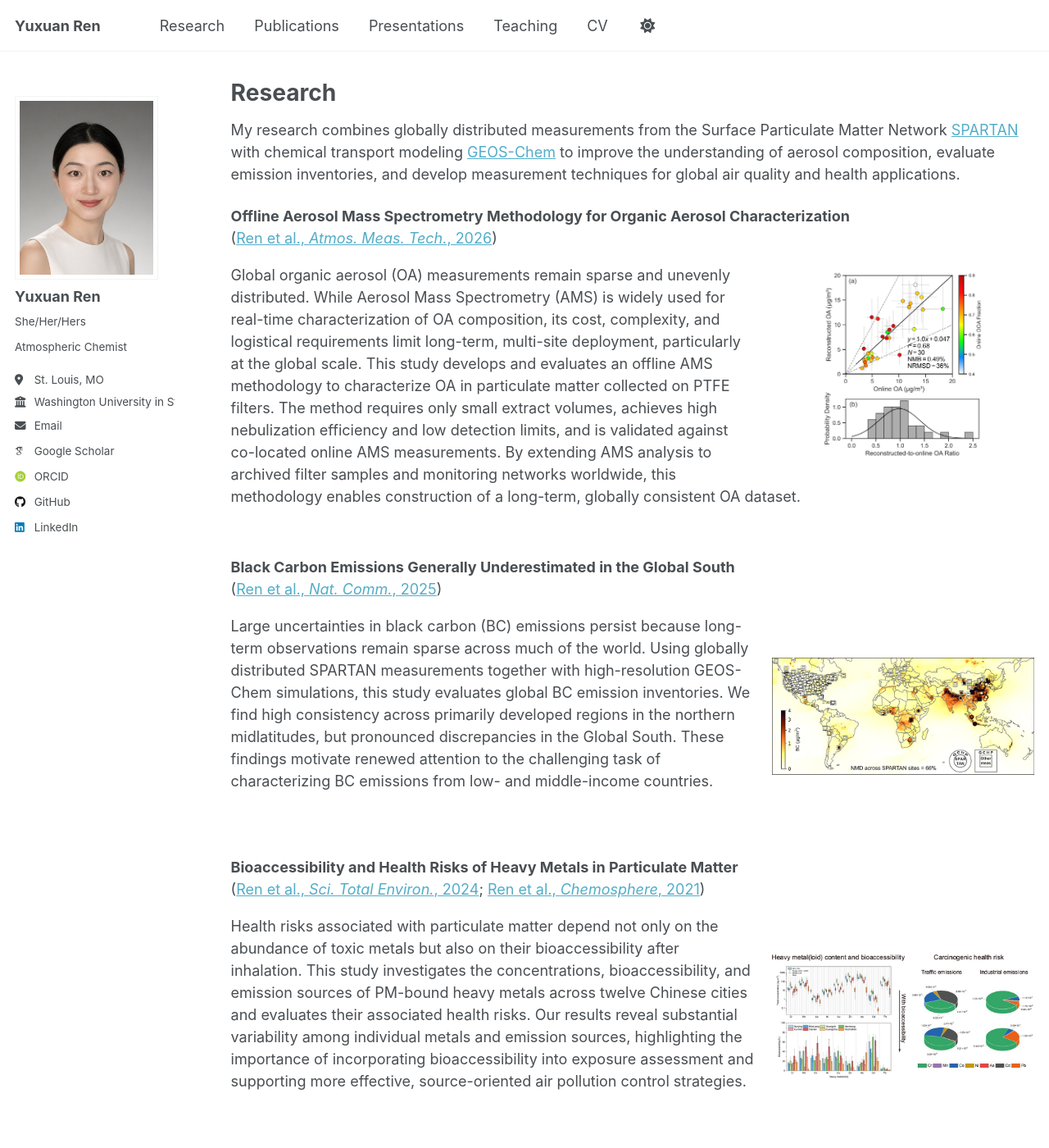
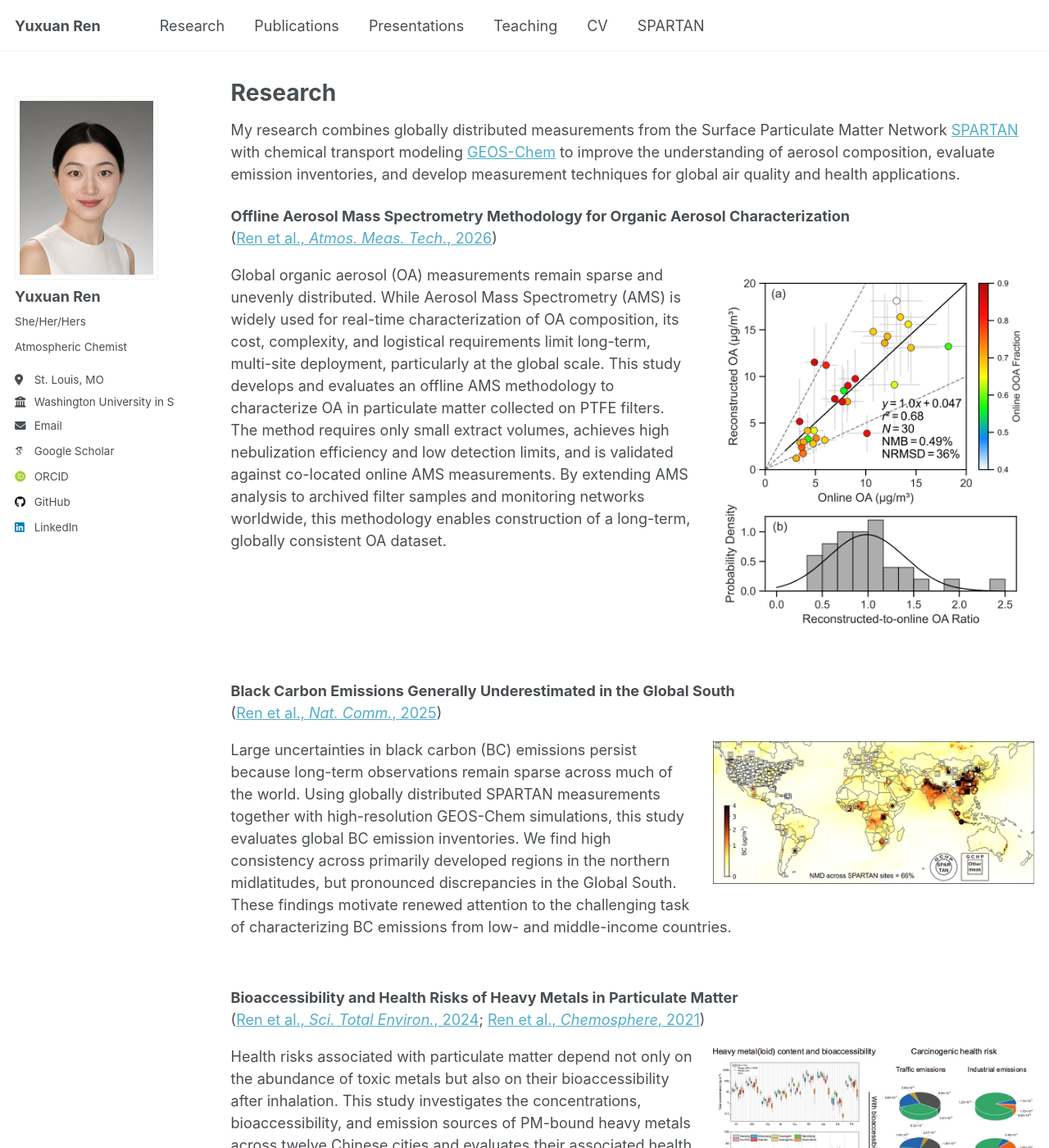
Before and after one commit to yuxuanren1/yuxuanren1.github.io, a Jekyll site: the page built from _pages/Research.md, in a window 1280 px wide and 1400 px high. Shown: the whole window at 82% size. Built offline with Jekyll 4.4.1, drawn with Linux system fonts in a browser that asks for light colours; some web fonts are replaced.

Commit message:
Enlarge Research figures to 40%, drop dark mode toggle, add SPARTAN nav link
- Research page figures now take ~40% width (was a fixed 320x240 box),
  leaving ~60% for the description text.
- Remove the dark/light theme toggle button from the top nav.
- Add a "SPARTAN" nav item linking to spartan-network.org.

Co-Authored-By: Claude Sonnet 5 <noreply@anthropic.com>

```diff
--- a/_data/navigation.yml
+++ b/_data/navigation.yml
@@ -23,5 +23,8 @@ main:
   - title: "CV"
     url: /cv/
 
+  - title: "SPARTAN"
+    url: https://www.spartan-network.org/
+
   # - title: "Guide"
   #   url: /markdown/
--- a/_includes/masthead.html
+++ b/_includes/masthead.html
@@ -15,9 +15,6 @@
             {% endif %}
             <li class="masthead__menu-item"><a href="{{ domain }}{{ link.url }}">{{ link.title }}</a></li>
           {% endfor %}
-          <li id="theme-toggle" class="masthead__menu-item persist tail">
-            <a><i id="theme-icon" class="fa-solid fa-sun" aria-hidden="true" title="toggle theme"></i></a>
-          </li>
         </ul>
         <ul class="hidden-links hidden"></ul>
       </nav>
--- a/_sass/layout/_archive.scss
+++ b/_sass/layout/_archive.scss
@@ -255,9 +255,8 @@
 
 .pub-figure-right {
   float: right;
-  width: 320px;
-  height: 240px;
-  object-fit: contain;
+  width: 40%;
+  height: auto;
   display: block;
   margin: 0.2rem 0 0.8rem 1.2rem;
 
```
